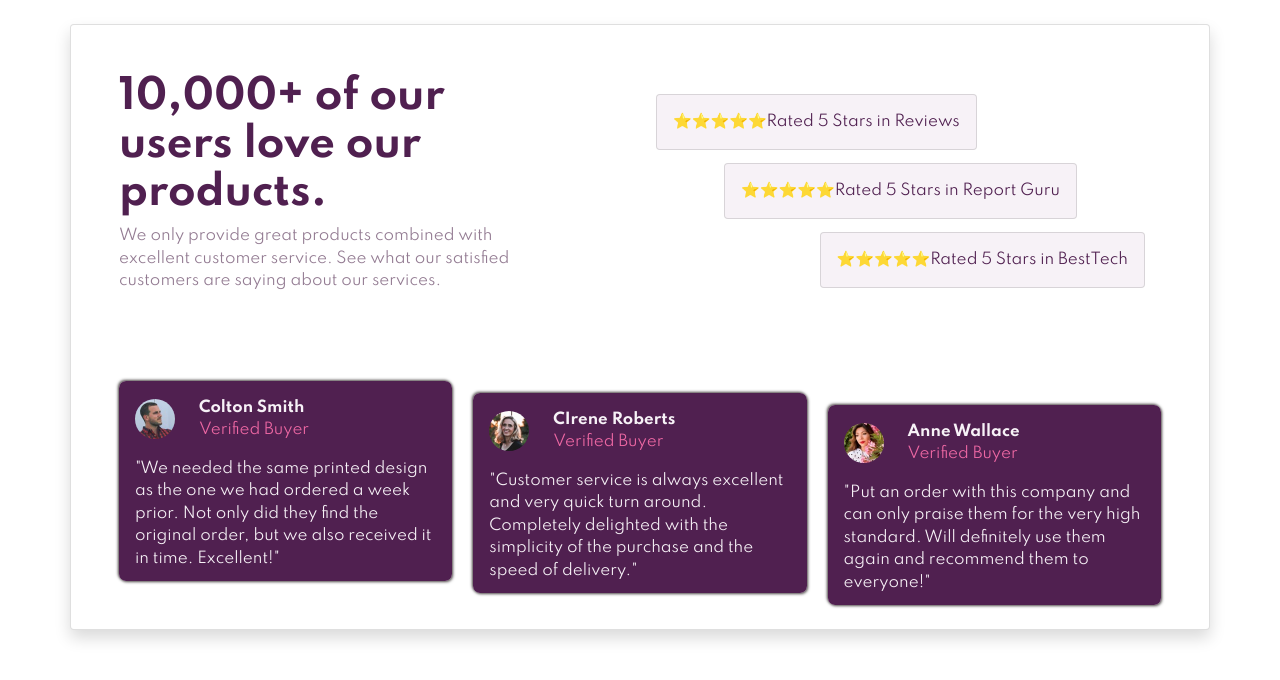
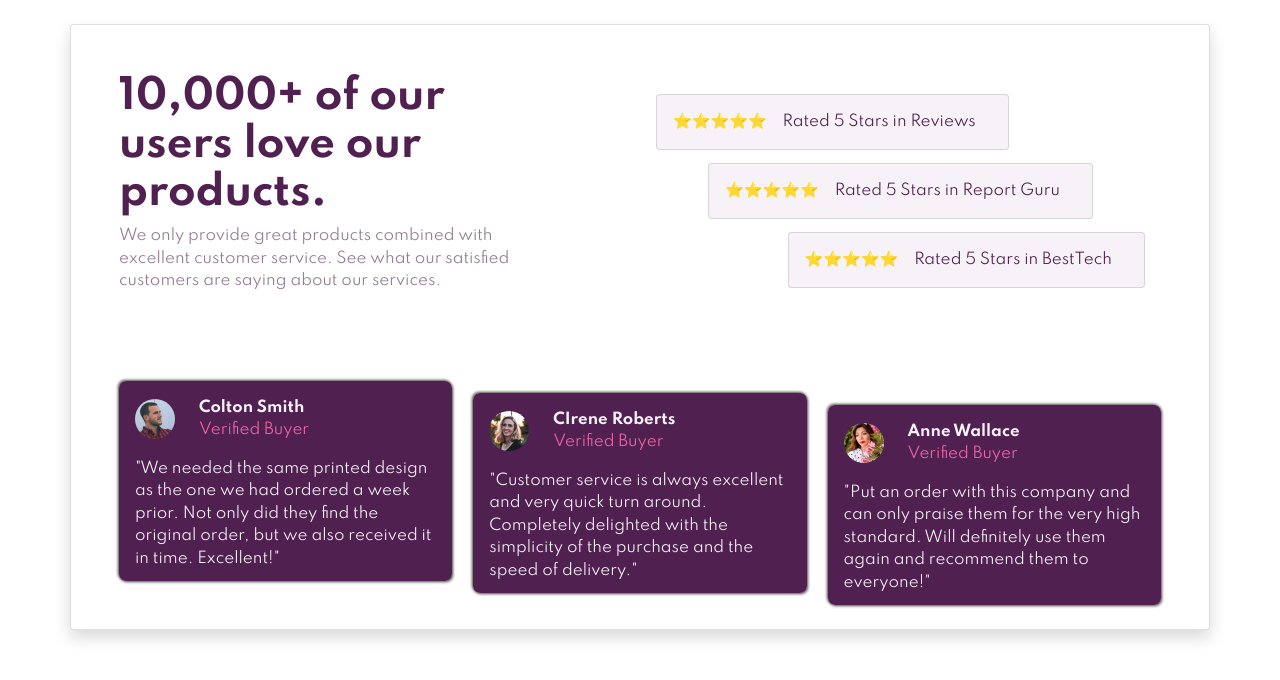
Before and after one commit to wminaung/Social-proof-section, a plain HTML site: page index.html in a window 1280 px wide. Drawn offline with nearby package versions, Linux system fonts and the light colour scheme.

Commit message:
fix star

```diff
--- a/index.html
+++ b/index.html
@@ -46,20 +46,22 @@
             >
               <div class="card align-self-md-start p-3 mb-2 bgC">
                 <div class="d-flex flex-column flex-md-row">
-                  <span>⭐⭐⭐⭐⭐</span> <span>Rated 5 Stars in Reviews</span>
+                  <span>⭐⭐⭐⭐⭐</span>
+                  <span class="px-3">Rated 5 Stars in Reviews</span>
                 </div>
               </div>
 
               <div class="card align-self-md-center p-3 mb-2 bgC">
                 <div class="d-flex flex-column flex-md-row">
                   <span>⭐⭐⭐⭐⭐</span>
-                  <span>Rated 5 Stars in Report Guru</span>
+                  <span class="px-3">Rated 5 Stars in Report Guru</span>
                 </div>
               </div>
 
               <div class="card w-auto align-self-md-end p-3 bgC">
                 <div class="d-flex flex-column flex-md-row">
-                  <span>⭐⭐⭐⭐⭐</span> <span>Rated 5 Stars in BestTech</span>
+                  <span>⭐⭐⭐⭐⭐</span>
+                  <span class="px-3">Rated 5 Stars in BestTech</span>
                 </div>
               </div>
             </div>
```
